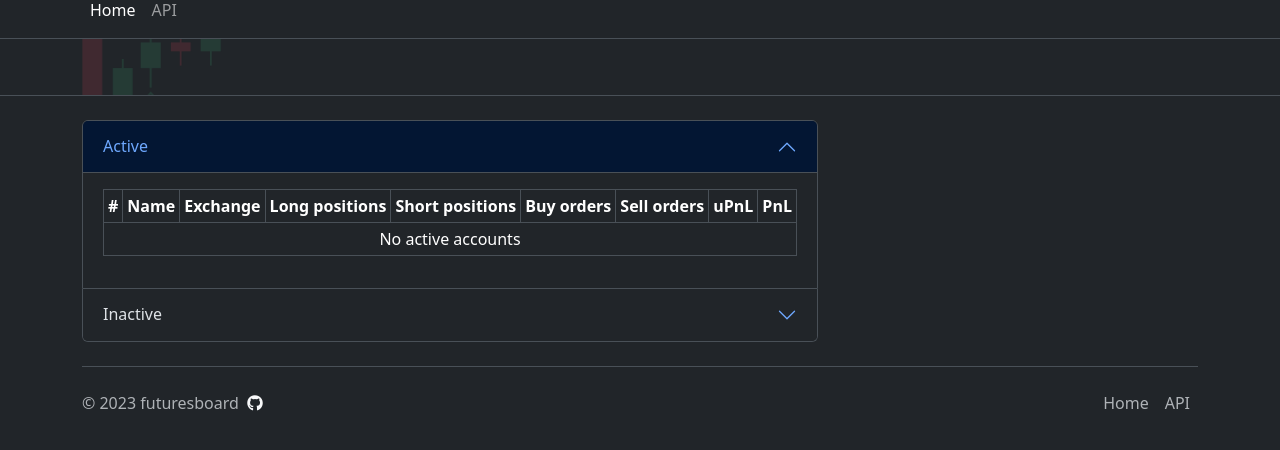
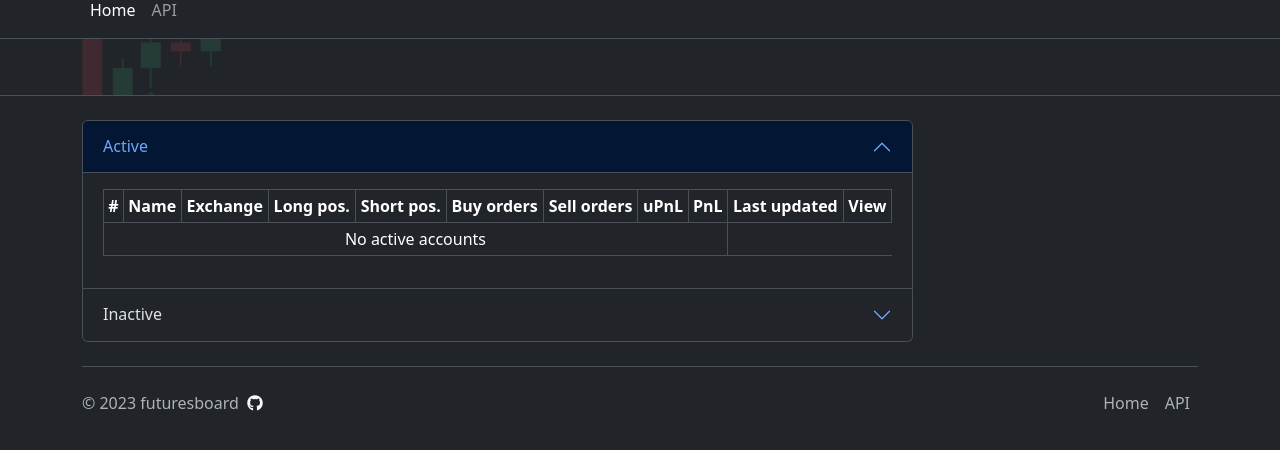
Before and after one commit to ecoppen/futuresboard, a FastAPI app: page / in a window 1280 px wide. Shown: the part 18-468 px from the top of the page. Run offline with FastAPI, Linux system fonts and the light colour scheme; parts of the project's set-up code (start-up, migrations or seed data) failed here and were passed over; some libraries are stand-ins or nearby versions.

Commit message:
Update index.html

```diff
--- a/templates/index.html
+++ b/templates/index.html
@@ -4,7 +4,7 @@
 </style>
 
 <div class="row">
-    <div class="col-8">
+    <div class="col-9">
         <div class="accordion" id="accordionAccounts">
             <div class="accordion-item">
                 <h2 class="accordion-header" id="headingActive">
@@ -22,12 +22,14 @@
                                 <th scope="col">#</th>
                                 <th scope="col">Name</th>
                                 <th scope="col">Exchange</th>
-                                <th scope="col">Long positions</th>
-                                <th scope="col">Short positions</th>
+                                <th scope="col">Long pos.</th>
+                                <th scope="col">Short pos.</th>
                                 <th scope="col">Buy orders</th>
                                 <th scope="col">Sell orders</th>
                                 <th scope="col">uPnL</th>
                                 <th scope="col">PnL</th>
+                                <th scope="col">Last updated</th>
+                                <th scope="col">View</th>
                             </tr>
                             </thead>
                             <tbody>
@@ -53,6 +55,8 @@
                                             <td class="table-danger">
                                         {% endif %}
                                         {{ "%.3g"|format(account["pnl"]) }}</td>
+                                        <td>{{ account["last_update"] }}m</td>
+                                        <td><a class="btn btn-primary btn-sm" href="{{ url_for('account', account_id=account["id"])}}" role="button"><i class="fa-solid fa-angles-right"></i></a></td>
                                     </tr>
                                 {% endfor %}
                             {% else %}
@@ -79,12 +83,14 @@
                                 <th scope="col">#</th>
                                 <th scope="col">Name</th>
                                 <th scope="col">Exchange</th>
-                                <th scope="col">Long positions</th>
-                                <th scope="col">Short positions</th>
+                                <th scope="col">Long pos.</th>
+                                <th scope="col">Short pos.</th>
                                 <th scope="col">Buy orders</th>
                                 <th scope="col">Sell orders</th>
                                 <th scope="col">uPnL</th>
                                 <th scope="col">PnL</th>
+                                <th scope="col">Last updated</th>
+                                <th scope="col">View</th>
                             </tr>
                             </thead>
                             <tbody>
@@ -111,6 +117,8 @@
                                             <td class="table-danger">
                                         {% endif %}
                                         {{ "%.3g"|format(account["pnl"]) }}</td>
+                                        <td>{{ account["last_update"] }}</td>
+                                        <td><a class="btn btn-primary btn-sm" href="{{ url_for('account')}}/{{ account["id"] }}" role="button"><i class="fa-solid fa-angles-right"></i></a></td>
                                     </tr>
                                 {% endfor %}
                             {% else %}
```
